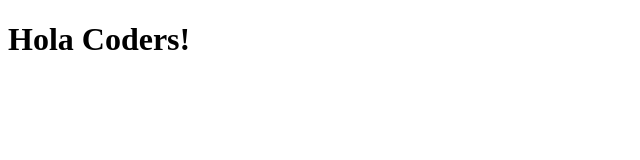
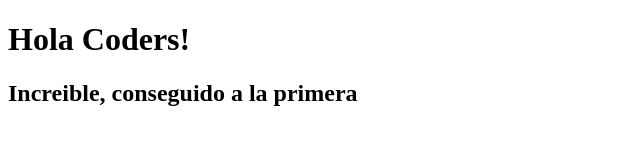
Before and after one commit to CrypticiaN/Grupo1, a plain HTML site: page index.html in a window 1280 px wide. Shown: the whole page, without its empty margins (0-640 px from the left). Drawn offline with Linux system fonts and the light colour scheme.

Commit message:
He añadido etiqueta <h2> Increible, conseguido a la primera</h2>

```diff
--- a/index.html
+++ b/index.html
@@ -6,5 +6,6 @@
     </head>
     <body>
         <h1>Hola Coders!</h1>
+        <h2>Increible, conseguido a la primera</h2>
     </body>
 </html>
```
